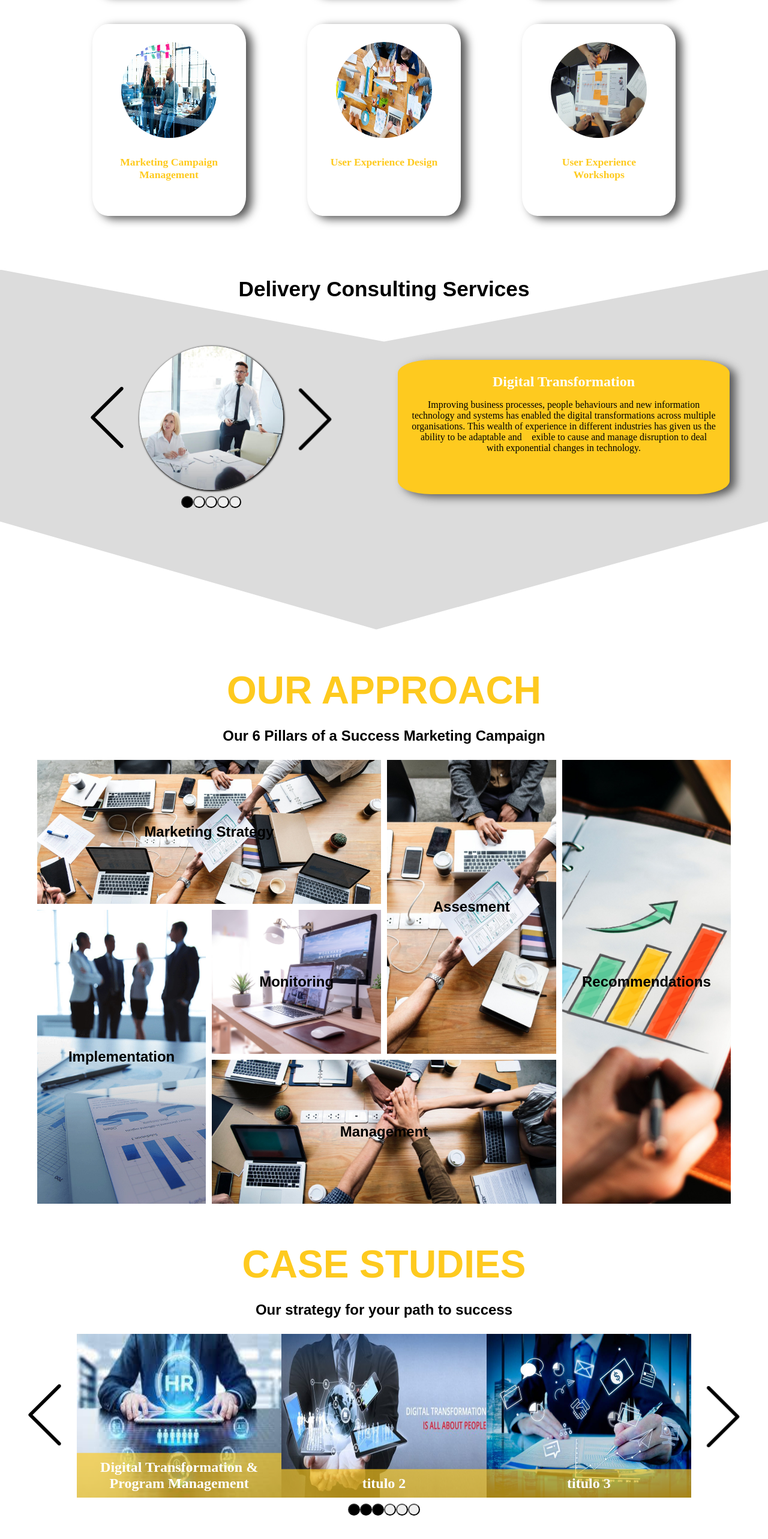
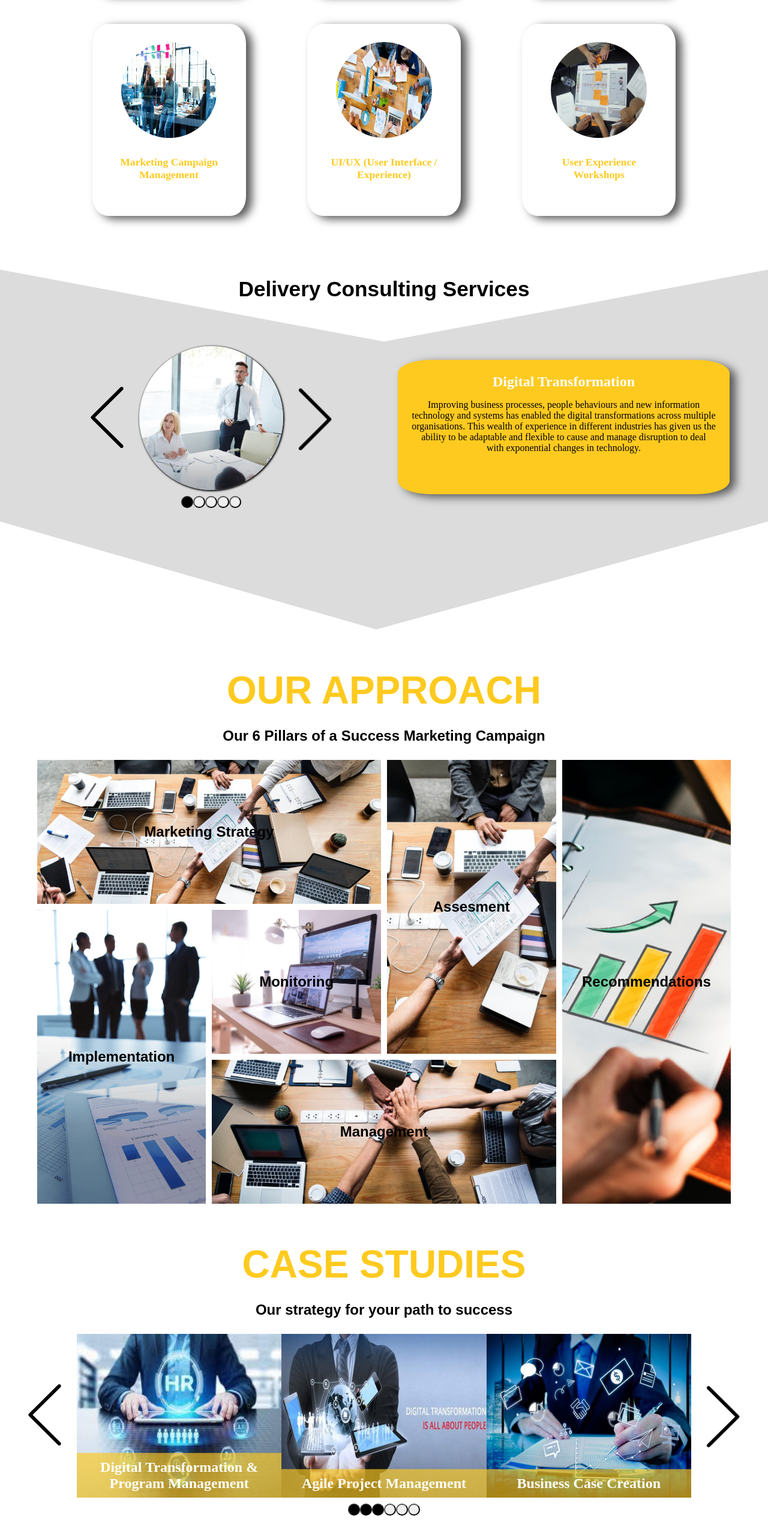
Before and after one commit to borigendiego/linaconsulting, a React (Create React App) app: page / in a window 1280 px wide. Shown: the part 1654-4220 px from the top of the page at 60% size. Built offline with nearby package versions, Linux system fonts and the light colour scheme.

Commit message:
Add text content to different sections

```diff
--- a/src/components/caseOfStudies/constants.js
+++ b/src/components/caseOfStudies/constants.js
@@ -12,46 +12,39 @@ export const CAROUSEL_DATA = [
         id: 1,
         title: 'Digital Transformation & Program Management',
         text: ' Program Management of new website builds across multiple brands on a SAP Hybris and Adobe Experience' +
-            'Manager (AEM) Platform. Program streams include CRM, Omni Channel, Digital marketing and analytics Align' +
-            'Delivery of program to Digital Marketing Strategy. Accountable for Agile Transformation across the group' +
+            'Manager (AEM) Platform. Accountable for Agile Transformation across the group' +
             'implementing Digital Engineering practices, continuous improvement, tools and process and cultural change' +
-            'Responsible for vendor/partner management and contracts. Program Manager for the Platform. Senior' +
-            'stakeholder management and communications on program status, issue resolution and risk mitigation',
+            'Responsible for vendor/partner management and contracts.',
         image: image1,
     },
     {
         id: 2,
-        title: 'titulo 2',
-        text: 'Project Managed multiple projects across Digital and CRM implementing Cñoud Telephony and IVR solution' +
-            'through partners using Agile methodology and leading teams of Solution Architects, Business Technology' +
-            ' Partners, Developers and Testers to deliver enhancements to existing systems. Project Maanged the Physical' +
-            'Infrascrtucture move to AWS cloud environments using Agile Methodology onshore and offshore teams. ' +
-            'Agile Projects Management of SAP Hybris project to deliver a Marketplace using an Agiler Framework,' +
-            ' coaching team members and peers on Agile process, tools and cultural change',
+        title: 'Agile Project Management',
+        text: 'Using Agile Methodology and leading teams of Solutions Architects, Business Technology Partners, Developers and Testers to deliver enhancements to existing systems',
         image: image2,
     },
     {
         id: 3,
-        title: 'titulo 3',
-        text: 'Text 3',
+        title: 'Business Case Creation',
+        text: 'Analysed current environment and recommended options for a new in-house call centre, resulting in successful implementation including training , systems and processes',
         image: image3,
     },
     {
         id: 4,
-        title: 'titulo 4',
-        text: 'Text 4',
+        title: 'Business Process Re-Engineering',
+        text: 'Conducted Business Process re-engineering on frontline services and implemented CRM enhancements across the contact centre and web front end.',
         image: image4,
     },
     {
         id: 5,
-        title: 'titulo 5',
-        text: 'Text 5',
+        title: 'Customer Relationship Management',
+        text: 'Delivered large technical and non-technical programs of work and best practices to international organisation with redefinition and delivery of CRM strategy and solutions.',
         image: image5,
     },
     {
         id: 6,
-        title: 'titulo 6',
-        text: 'Text 6',
+        title: 'Digital Project Management',
+        text: 'Managed the estimation process, analysis and planning for IT to deliver Business Case for a Retail Program.',
         image: image6,
     }
 ];
--- a/src/components/deliveryConsulting/index.js
+++ b/src/components/deliveryConsulting/index.js
@@ -16,62 +16,31 @@ const DATA = [
         id: 1,
         image: image1,
         title: 'Digital Transformation',
-        paragraph: 'Improving business processes, people behaviours and\n' +
-        'new information technology and systems has enabled the\n' +
-        'digital transformations across multiple organisations. This\n' +
-        'wealth of experience in different industries has given us\n' +
-        'the ability to be adaptable and exible to cause and\n' +
-        'manage disruption to deal with exponential changes in\n' +
-        'technology.'
+        paragraph: 'Improving business processes, people behaviours and new information technology and systems has enabled the digital transformations across multiple organisations. This wealth of experience in different industries has given us the ability to be adaptable and flexible to cause and manage disruption to deal with exponential changes in technology.'
     },
     {
         id: 2,
         image: image2,
-        title: 'Website build and maintain services',
-        paragraph: 'Texto 2'
+        title: 'Business Process Re-Engineering',
+        paragraph: 'String consultative solution selling skills, supported by capacity to increase business growth and improve organisational performance through Business Process Improvement and Change Management efficiently and effectively'
     },
     {
         id: 3,
         image: image3,
         title: 'Project Management',
-        paragraph: 'With over 20 years of Project Management\n' +
-            'experience, Lina Consulting can deliver projects\n' +
-            'across a variety of Marketing Campaigns including\n' +
-            'physical and online/digital media. Certified in\n' +
-            'PRINCE2 Project Management provides world\n' +
-            'class delivery.\n' +
-            'We provide a broad range of project management\n' +
-            'expertise from ideation to release by leading a team\n' +
-            'through changes in e-Commerce, Digital, ERP,\n' +
-            'CRM processes and IT systems. With formal\n' +
-            'qualifications; and practical experience in project\n' +
-            'management disciplines such as PRINCE2, SAFe\n' +
-            'and Agile/Scrum to ensure quality control and\n' +
-            'alignment to organisational strategy.\n' +
-            'Our consultants can demonstrate success in\n' +
-            'developing and fostering long-term internal and\n' +
-            'external stakeholder relationships. With welldeveloped\n' +
-            'communication and negotiation skills, we\n' +
-            'regularly prepare and present detailed\n' +
-            'presentations to senior management on strategies,\n' +
-            'plans, requirements and benefits by providing the\n' +
-            'What, Why, Who, When, How and How Much for\n' +
-            'solution options for business and customer\n' +
-            'challenges. This allows senior management to\n' +
-            'make informed decisions based on qualitative and\n' +
-            'quantitative information.'
+        paragraph: 'With over 20 years of Project Management experience, Lina Consulting can deliver projects across a variety of Marketing Campaigns including physical and online/digital media. Certified in PRINCE2 Project Management provides world class delivery',
     },
     {
         id: 4,
         image: image4,
-        title: 'Website build and maintain services',
-        paragraph: 'Texto 4'
+        title: 'Benefits/Value Realisation',
+        paragraph: 'High level analytical and problem-solving skills with proven ability to maximise performance outcomes and consistently exceed expectations and targets'
     },
     {
         id: 5,
         image: image5,
-        title: 'Website build and maintain services',
-        paragraph: 'Texto 4'
+        title: 'Program/Portfolio Management',
+        paragraph: 'With over two decades of experience in transforming organisations and managing portfolios and programs in industries such as financial services, telecommunications, local government, defence and utilities'
     },
 ];
 
--- a/src/components/services/index.js
+++ b/src/components/services/index.js
@@ -19,8 +19,7 @@ const Services = () => {
     const mockData = [
         {
             image: image1,
-            title: 'Graphic Design and\n' +
-                'Marketing Campaigns',
+            title: 'Graphic Design and Marketing Campaigns',
             text: 'In today’s digital marketplace,\n' +
                 'small companies have the ability\n' +
                 'to win mindshare and influence\n' +
@@ -35,8 +34,7 @@ const Services = () => {
         },
         {
             image: image2,
-            title: 'Graphic Design\n' +
-                'Pre-Press',
+            title: 'Graphic Design Pre-Press',
             text: 'Sourcing printers,\n' +
                 'managing PDFs and colour\n' +
                 'proofs, press checking,\n' +
@@ -47,8 +45,7 @@ const Services = () => {
         },
         {
             image: image3,
-            title: 'Print Pre-Press\n' +
-                'Management',
+            title: 'Print Pre-Press Management',
             text: 'Lina Consulting offers a full\n' +
                 'pre-press print consultation\n' +
                 'and management service to\n' +
@@ -61,31 +58,18 @@ const Services = () => {
         },
         {
             image: image4,
-            title: 'Marketing\n' +
-                'Campaign Management',
-            text: 'Our framework and guidance uses\n' +
-                'proven best practices to crystallize\n' +
-                'your strategy so you’ll understand\n' +
-                'how to:\n' +
-                '•Influence your market and\n' +
-                'beat the competition\n' +
-                '•Align your messaging and\n' +
-                'brand assets to your positioning\n' +
-                '•Select the right marketing\n' +
-                'mediums\n' +
-                ' text and edit me.\n',
+            title: 'Marketing Campaign Management',
+            text: 'Our framework and guidance uses proven best practices to crystallize your strategy so you’ll understand how to: Influence your market and beat the competition, align your messaging and brand assets to your positioning and Select the right marketing mediums text and edit me.',
         },
         {
             image: image5,
-            title: 'User Experience\n' +
-                'Design',
-            text: '',
+            title: 'UI/UX (User Interface / Experience)',
+            text: 'In Lina Consulting with are focus on create customized products that makes your business unique and different',
         },
         {
             image: image6,
-            title: 'User Experience\n' +
-                'Workshops',
-            text: '',
+            title: 'User Experience Workshops',
+            text: 'Achieve the best possible user experience for the client through the collaboration with you',
         },
     ];
 
```
